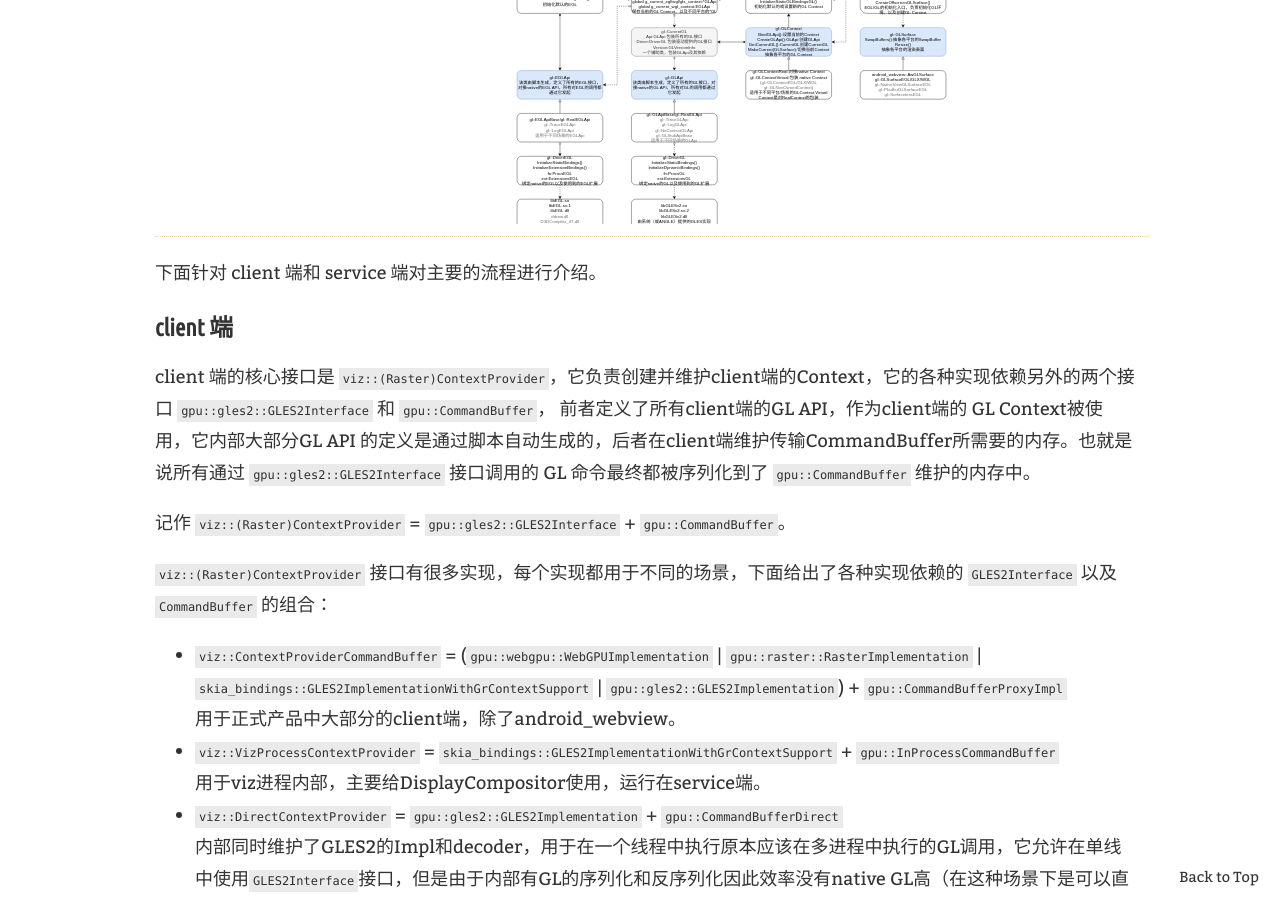
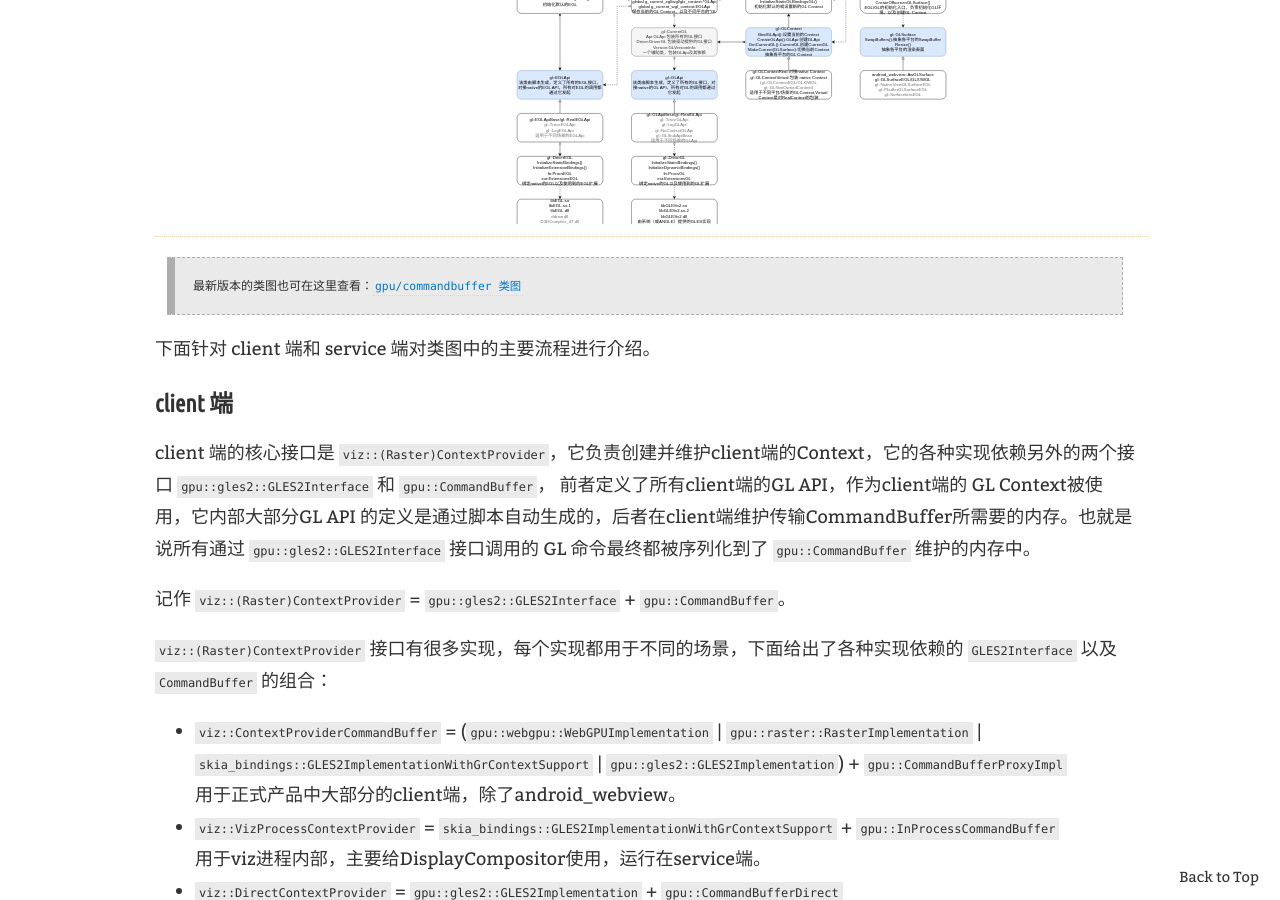
Before and after one commit to keyou/keyou.github.io, a Jekyll site: the page built from _posts/2020-06-10-commandbuffer.md, in a window 1280 px wide and 900 px high, scrolled down 5801 px. Built offline with Jekyll 4.4.1, drawn with Linux system fonts in a browser that asks for light colours; our own code applies the rules of GitHub Pages for plain Markdown files; comment, search, counter and statistics services are not loaded.

Commit message:
update: commandbuffer

```diff
--- a/_posts/2020-06-10-commandbuffer.md
+++ b/_posts/2020-06-10-commandbuffer.md
@@ -154,7 +154,9 @@ Command Buffer 定义了三种命令传输方式：
 
 [![command buffer](/data/command_buffer_gpu.svg)](/data/command_buffer_gpu.svg)
 
-下面针对 client 端和 service 端对主要的流程进行介绍。
+> 最新版本的类图也可在这里查看：[gpu/commandbuffer 类图](https://app.diagrams.net/?lightbox=1&highlight=0000ff&edit=_blank&layers=1&nav=1&title=gpu.drawio#Uhttps%3A%2F%2Fdrive.google.com%2Fuc%3Fid%3D1TQEjkR1qkyRN3S_uLyOPRQxrQ1WhEZSS%26export%3Ddownload%22)
+
+下面针对 client 端和 service 端对类图中的主要流程进行介绍。
 
 ### client 端
 
```
